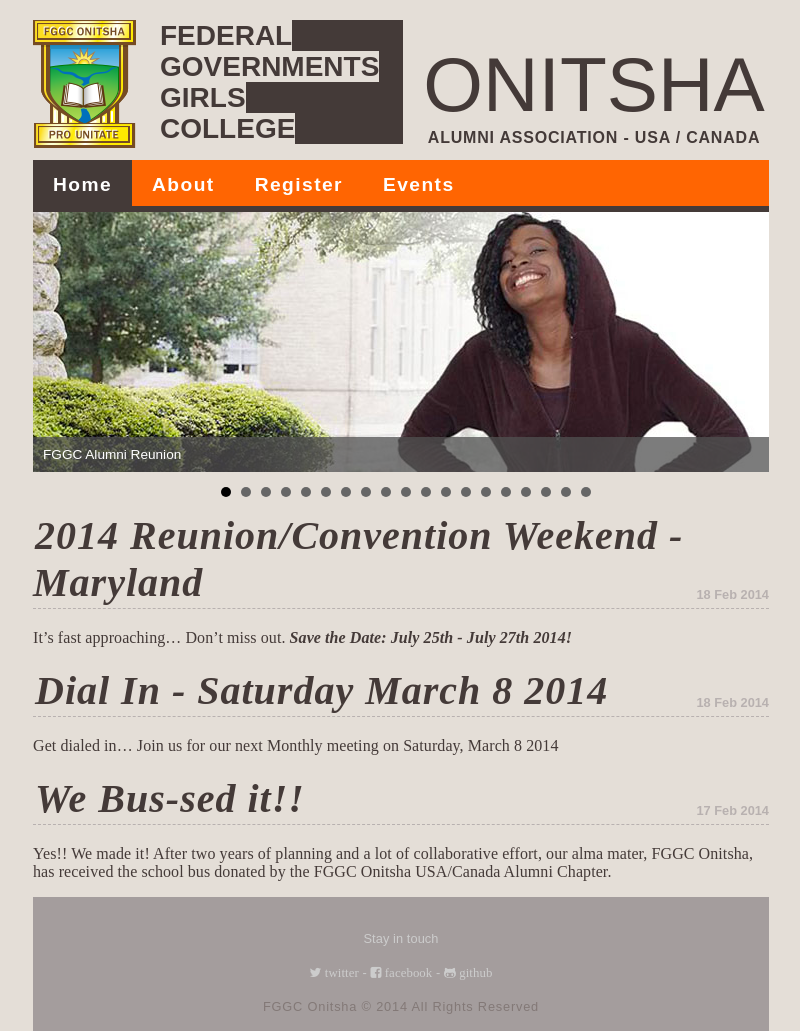
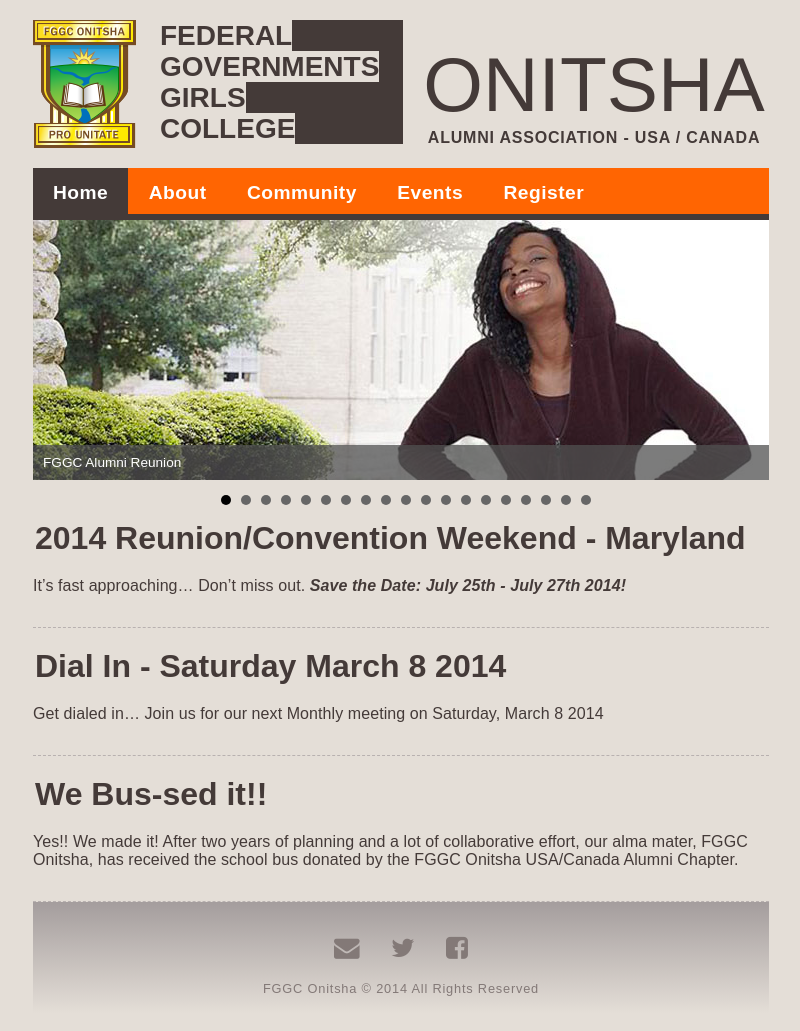
Before and after one commit to fggconitsha/fggconitsha, a Jekyll site: the page built from index.html, in a window 1280 px wide. Shown: the whole page, without its empty margins (207-1007 px from the left). Built offline with Jekyll 4.4.1, drawn with Linux system fonts in a browser that asks for light colours; nearby versions of some CDN libraries; Markdown is read by kramdown in place of the engine named in the settings; the list of posts is cut into pages by our own code.

Commit message:
some home page styling

```diff
--- a/_includes/footer.html
+++ b/_includes/footer.html
@@ -1,14 +1,13 @@
 <footer>
-	<p><a href="mailto:ify@gmail.com">Stay in touch</a></p>
 	<p>
 		<a href="https://twitter.com/fggcoshaalumni">
-			<i class="fa fa-twitter"> twitter </i>
+			<i class="fa fa-envelope"></i>
+		</a>
+		<a href="https://twitter.com/fggcoshaalumni">
+			<i class="fa fa-twitter"></i>
 		</a>
 		<a href="https://www.facebook.com/groups/158911857461950/">
-			- <i class="fa fa-facebook-square"> facebook </i> -
-		</a>
-		<a href="https://github.com/fggconitsha/fggconitsha.github.io">
-			<i class="fa fa-github-alt"> github </i>
+			<i class="fa fa-facebook-square"></i>
 		</a>
 	</p>
   <small>FGGC Onitsha  © 2014	 All Rights Reserved</small>
--- a/community.md
+++ b/community.md
@@ -1,6 +1,6 @@
 ---
 layout: page
-title: Register
+title: Community
 ---
 
-Registration page
+Community page
--- a/css/main.css
+++ b/css/main.css
@@ -8,7 +8,7 @@
 body {
   background-color: #e4ded7;
   color: #443a38;
-  font-family: TimesNewRoman, "Times New Roman", Times, Baskerville, Georgia, serif;
+  font-family: Arial, Helvetica, sans-serif;
 }
 /*.page-title {
   font-size: 1.4em;
@@ -24,16 +24,13 @@
 a:focus {
   background-color: #443a38;
 }
-.posts h2 {
+/*.posts h2 {
     padding-bottom: 2px;
-    border-bottom: 1px dashed #b8b1b0;
-}
+}*/
 .posts h2 a, .page-title {
   padding: 4px 2px;
-  letter-spacing: 0.025em;
   color: #443a38;
-  font-style: italic;
-  font-size: 40px;
+  font-size: 32px;
   font-weight: 800;
 }
 .posts h2 a:hover {
@@ -60,6 +57,7 @@
 }
 
 dl, menu, ol, ul { margin: 0; }
+
 /* LAYOUT CSS */
 #layout {
   padding-left: 25%; /* "left col (nav + list)" width */
@@ -121,6 +119,7 @@
 .pure-menu.pure-menu-horizontal {
   background-color: #ff6502;
   height: 52px;
+  margin-top: 8px;
   border-bottom: 6px solid #443a38;
 }
 
@@ -130,7 +129,7 @@
   font-family: Arial, Helvetica, sans-serif;
   font-size: 1.2em;
   font-weight: 800;
-  letter-spacing: 0.075em;
+  letter-spacing: 0.025em;
   padding-top: 10px;
   margin-right: -4px;
   color: #fff;
@@ -164,7 +163,8 @@
   max-width: 46em;
 }
 .post {
-  padding-bottom: 2em;
+  padding-bottom: 1em;
+  border-bottom: 1px dashed #b8b1b0;
 }
 .post-title {
   font-size: 2em;
@@ -195,10 +195,19 @@
   padding: 1em 0;
   margin-bottom: -100px;
   background-color: #a49d9d;
+  background: #a49d9d; /* Old browsers */
+  background: -moz-linear-gradient(top,  #a49d9d 0%, #e4ded7 100%); /* FF3.6+ */
+  background: -webkit-gradient(linear, left top, left bottom, color-stop(0%,#a49d9d), color-stop(100%,#e4ded7)); /* Chrome,Safari4+ */
+  background: -webkit-linear-gradient(top,  #a49d9d 0%,#e4ded7 100%); /* Chrome10+,Safari5.1+ */
+  background: -o-linear-gradient(top,  #a49d9d 0%,#e4ded7 100%); /* Opera 11.10+ */
+  background: -ms-linear-gradient(top,  #a49d9d 0%,#e4ded7 100%); /* IE10+ */
+  background: linear-gradient(to bottom,  #a49d9d 0%,#e4ded7 100%); /* W3C */
+  filter: progid:DXImageTransform.Microsoft.gradient( startColorstr='#a49d9d', endColorstr='#e4ded7',GradientType=0 ); /* IE6-9 */
 }
 footer a {
-  color: #ccc;
-  font-size: 80%;
+  color: #837977;
+  font-size: 160%;
+  padding: 12px;
 }
 footer .pure-menu a:hover,
 footer .pure-menu a:focus {
--- /dev/null
+++ b/fggc.html
@@ -0,0 +1,207 @@
+<!DOCTYPE html>
+<html xmlns="http://www.w3.org/1999/xhtml" xml:lang="en" lang="en-us">
+
+  <head>
+  <link href="http://gmpg.org/xfn/11" rel="profile">
+  <meta http-equiv="content-type" content="text/html; charset=utf-8">
+
+  <!-- Enable responsiveness on mobile devices-->
+  <meta name="viewport" content="width=device-width, initial-scale=1.0, maximum-scale=1">
+
+  <title>
+
+      FGGC &middot; Onitsha
+
+  </title>
+
+  <!-- CSS -->
+<!--   <link rel="stylesheet" href="/public/css/poole.css">
+  <link rel="stylesheet" href="/public/css/syntax.css">
+  <link rel="stylesheet" href="/public/css/lanyon.css"> -->
+  <link rel="stylesheet" href="css/pure-min.css">
+  <link rel="stylesheet" href="css/main.css">
+  <link rel="stylesheet" href="css/jquery.bxslider.css">
+  <link href="css/font-awesome/css/font-awesome.css" rel="stylesheet">
+
+  <!-- Icons -->
+  <link rel="apple-touch-icon-precomposed" sizes="144x144" href="/public/apple-touch-icon-144-precomposed.png">
+  <link rel="shortcut icon" href="/public/favicon.ico">
+
+  <!-- RSS -->
+  <link rel="alternate" type="application/rss+xml" title="RSS" href="/atom.xml">
+</head>
+
+
+  <body>
+
+    <!-- Wrap is the content to shift when toggling the sidebar. We wrap the
+         content to avoid any CSS collisions with our real content. -->
+    <div id="page-wrap">
+      <!-- <div class="main"> -->
+        <div class="container">
+          <header>
+	<div>
+	  <img src="http://fggconitsha.github.io/fggc.png">
+	</div>
+	<div>
+	  <h1><a href="/">FEDERAL</a></h1>
+	  <h1><a href="/">GOVERNMENTS</a></h1>
+	  <h1><a href="/">GIRLS</a></h1>
+	  <h1><a href="/">COLLEGE</a></h1>
+	</div>
+	<div>
+	  <h2>ONITSHA</h2>
+	  <h3>ALUMNI ASSOCIATION - USA / CANADA</h3>
+	</div>
+</header>
+          <!-- <label for="sidebar-checkbox" class="sidebar-toggle"></label> -->
+
+<div class="menu" id="menu">
+  <nav class="pure-menu pure-menu-open pure-menu-horizontal">
+    <ul>
+      <li><a class="active" href="http://fggconitsha.github.io/">Home</a></li>
+
+
+
+
+
+
+
+
+              <li>
+                <a class="" href="/about/">About</a>
+              </li>
+
+
+
+
+
+
+
+
+
+
+
+
+
+
+
+
+
+
+
+
+
+
+
+              <li>
+                <a class="" href="/community/">community</a>
+              </li>
+
+
+
+
+
+              <li>
+                <a class="" href="/events/">Events</a>
+              </li>
+
+
+
+
+
+
+
+
+
+              <li>
+                <a class="" href="/register/">register</a>
+              </li>
+
+
+
+    </ul>
+  </nav>
+</div>
+
+          <ul class="bxslider">
+  <li><img src="images/b1.jpg" /></li>
+  <li><img src="images/b2.jpg" /></li>
+  <li><img src="images/b3.jpg" /></li>
+  <li><img src="images/b4.jpg" /></li>
+  <li><img src="images/b5.jpg" /></li>
+  <li><img src="images/b6.jpg" /></li>
+  <li><img src="images/b7.jpg" /></li>
+  <li><img src="images/b8.jpg" /></li>
+  <li><img src="images/b9.jpg" /></li>
+  <li><img src="images/b10.jpg" /></li>
+  <li><img src="images/b11.jpg" /></li>
+  <li><img src="images/b12.jpg" /></li>
+  <li><img src="images/b13.jpg" /></li>
+  <li><img src="images/b14.jpg" /></li>
+  <li><img src="images/b15.jpg" /></li>
+  <li><img src="images/b16.jpg" /></li>
+  <li><img src="images/b17.jpg" /></li>
+  <li><img src="images/b18.jpg" /></li>
+  <li><img src="images/b19.jpg" title="FGGC Alumni Reunion" /></li>
+</ul>
+<div id="home">
+  <div class="posts">
+    <div class="post">
+  		<h2><a href="/2014/02/18/reunion-announcement/">2014 Reunion</a></h2>
+  		<small>18 Feb 2014</small>
+  		<p><p>It&#39;s fast approaching… Don&#39;t miss out. <strong><em>Save the Date: July 25th - July 27th 2014!</em>Join us for our 2014 Reunion/Convention Weekend in Maryland from **Friday, July 25th - Sunday July 27th 2014</strong>.**  </p>
+    </div>
+</p>
+
+		<h2><a href="/2014/02/18/monthly-meeting/">Dial In</a></h2>
+		<small>18 Feb 2014</small>
+		<p><p>Get dialed in… Join us for our next Monthly meeting on Saturday, March 8 2014  The F.G.G.C. Onitsha - USA and Canada alumni branch invites you to its monthly meeting on the 2nd Saturday of every month.  </p>
+</p>
+
+		<h2><a href="/2014/02/17/schoolbusannouncement/">We Bus-sed it!!</a></h2>
+		<small>17 Feb 2014</small>
+		<p><p>Yes!! We made it! After two years of planning and a lot of collaborative effort, our alma mater, FGGC Onitsha, has received the school bus donated by the FGGC Onitsha USA/Canada Alumni Chapter.</p>
+</p>
+
+  </div>
+</div>
+          <footer>
+	<p>
+		<a href="mailto:ify@gmail.com">
+			<i class="fa fa-envelope"> Stay in touch</i>
+		</a>
+		<a href="https://twitter.com/fggcoshaalumni">
+			<i class="fa fa-twitter"> twitter </i>
+		</a>
+		<a href="https://www.facebook.com/groups/158911857461950/">
+			<i class="fa fa-facebook-square"> facebook </i>
+		</a>
+	</p>
+  <small>FGGC Onitsha  © 2014	 All Rights Reserved</small>
+</footer>
+        </div>
+      <!-- </div> -->
+    </div>
+  </body>
+  <script src="http://code.jquery.com/jquery-1.11.0.min.js"></script>
+<!--  <script src="//ajax.googleapis.com/ajax/libs/jquery/1.8.2/jquery.min.js"></script> -->
+  <script src="scripts/jquery.bxslider.min.js"></script>
+  <script type="text/javascript">
+    $(document).ready(function(){
+      $('.bxslider').bxSlider({
+        // mode: 'vertical',
+        // adaptiveHeight: true,
+        auto: true,
+        speed: 2000,
+        hideControlOnEnd: true,
+        // autoControls: true,
+        autoControlsCombine: true,
+        pause: 6000,
+        easing: 'ease-out',
+        captions: true,
+        autoHover: true
+      });
+    });
+  </script>
+</html>
--- a/index.html
+++ b/index.html
@@ -27,11 +27,10 @@
 <div id="home">
   <div class="posts">
     {% for post in site.posts %}
-		<h2><a href="{{ post.url }}">{{ post.title }}</a></h2>
-		<small>{{ post.date | date_to_string }}</small>
-		<p>{{ post.excerpt }}</p>
-
-		<!-- <p>{{ post.content }}</p> -->
+    <div class="post">
+  		<h2><a href="{{ post.url }}">{{ post.title }}</a></h2>
+  		<p>{{ post.excerpt }}</p>
+    </div>
     {% endfor %}
   </div>
 </div>
```
Also changed, not shown: register.md (added, +6 -0 lines).
